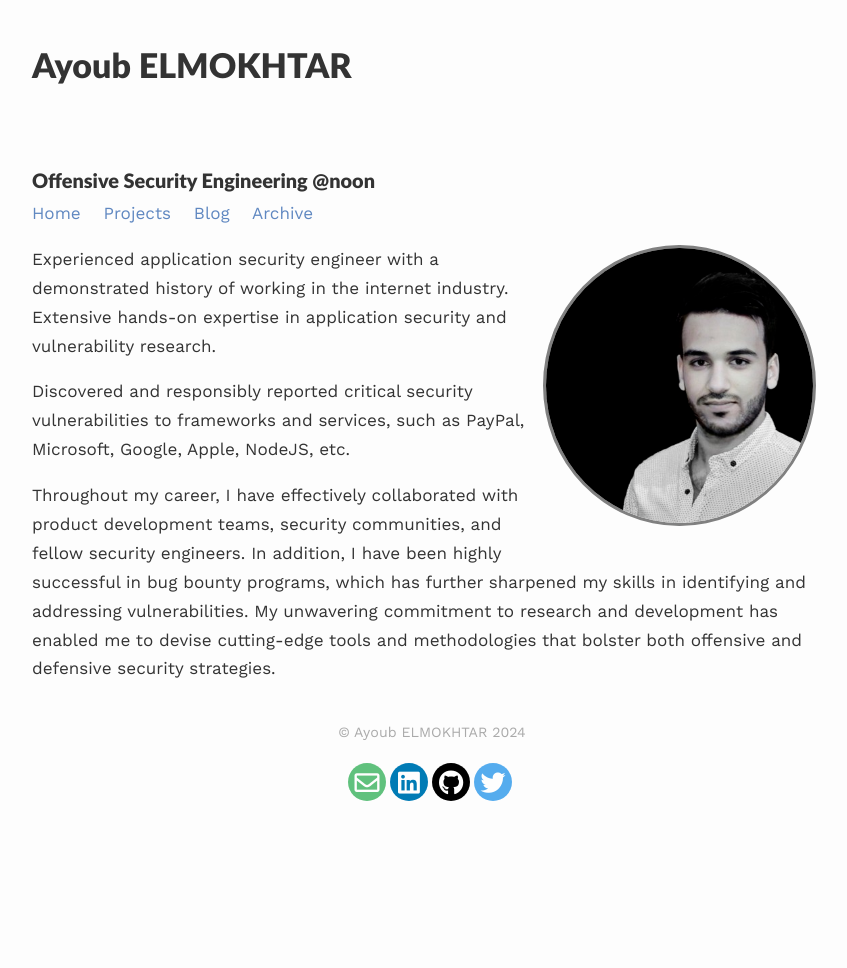
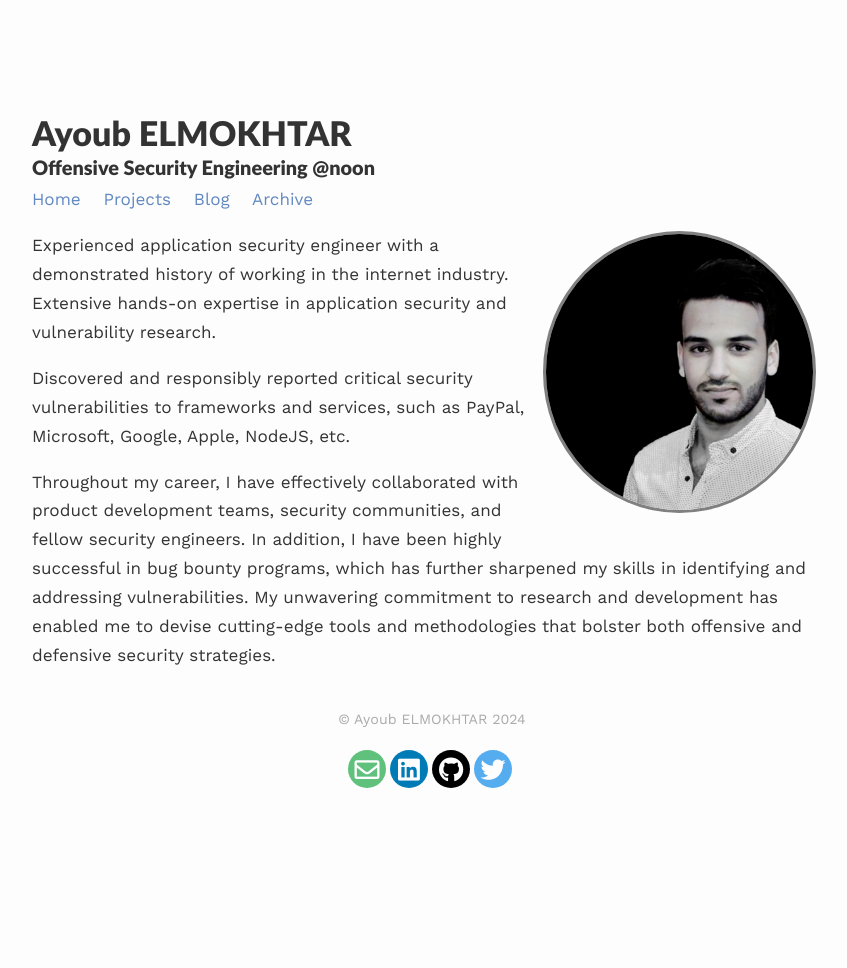
Before and after one commit to aelmokhtar/ayoubmokhtar.github.io, a Jekyll site: the page built from index.md, in a window 1280 px wide. Shown: the whole page, without its empty margins (208-1055 px from the left). Built offline with Jekyll 4.4.1, drawn with Linux system fonts in a browser that asks for light colours; nearby versions of some CDN libraries.

Commit message:
quick test

```diff
--- a/assets/css/_sass/style.scss
+++ b/assets/css/_sass/style.scss
@@ -108,8 +108,9 @@ blockquote {
 
 
 .headline, .post-headline {
+  margin-top: 2em;
   font-size: 2em;
-  margin-bottom: 2em;
+  margin-bottom: -0.4em;
 
   @include media-query($on-palm) {
     font-size: 2em;
```
